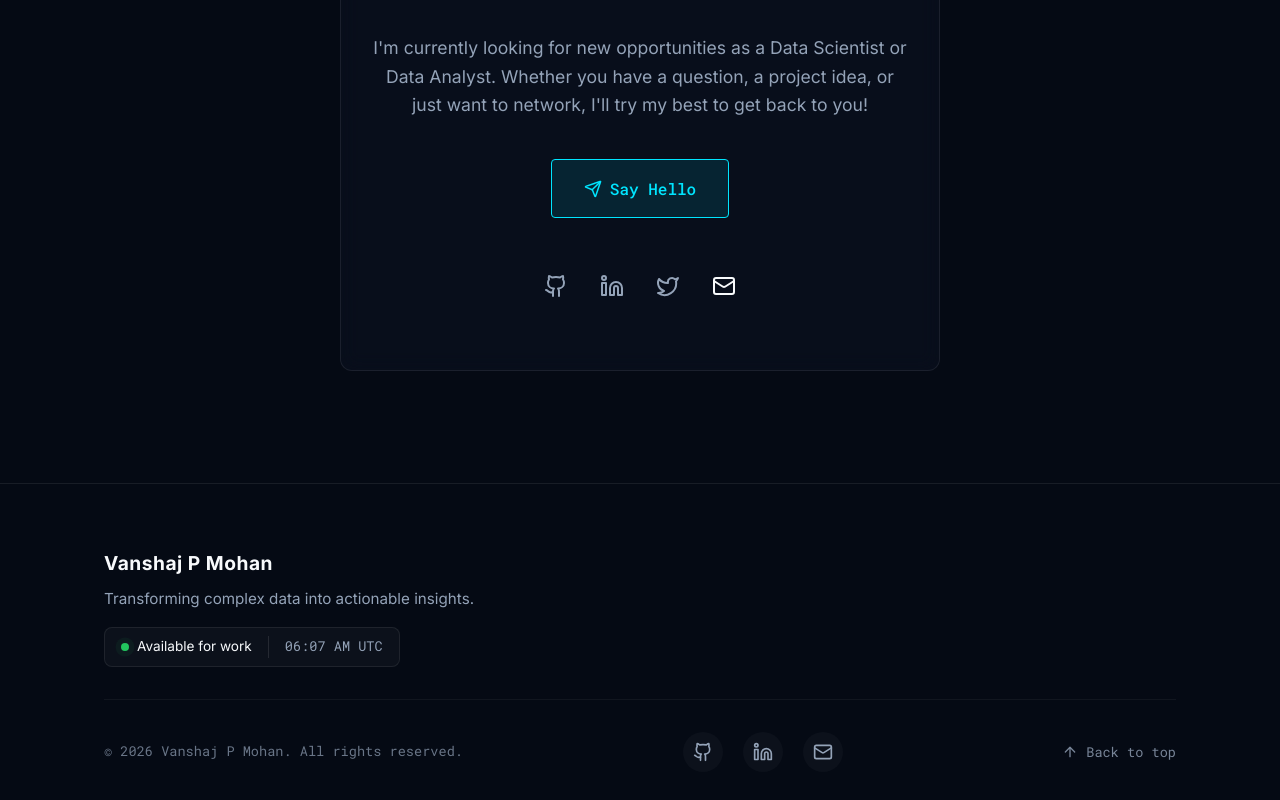
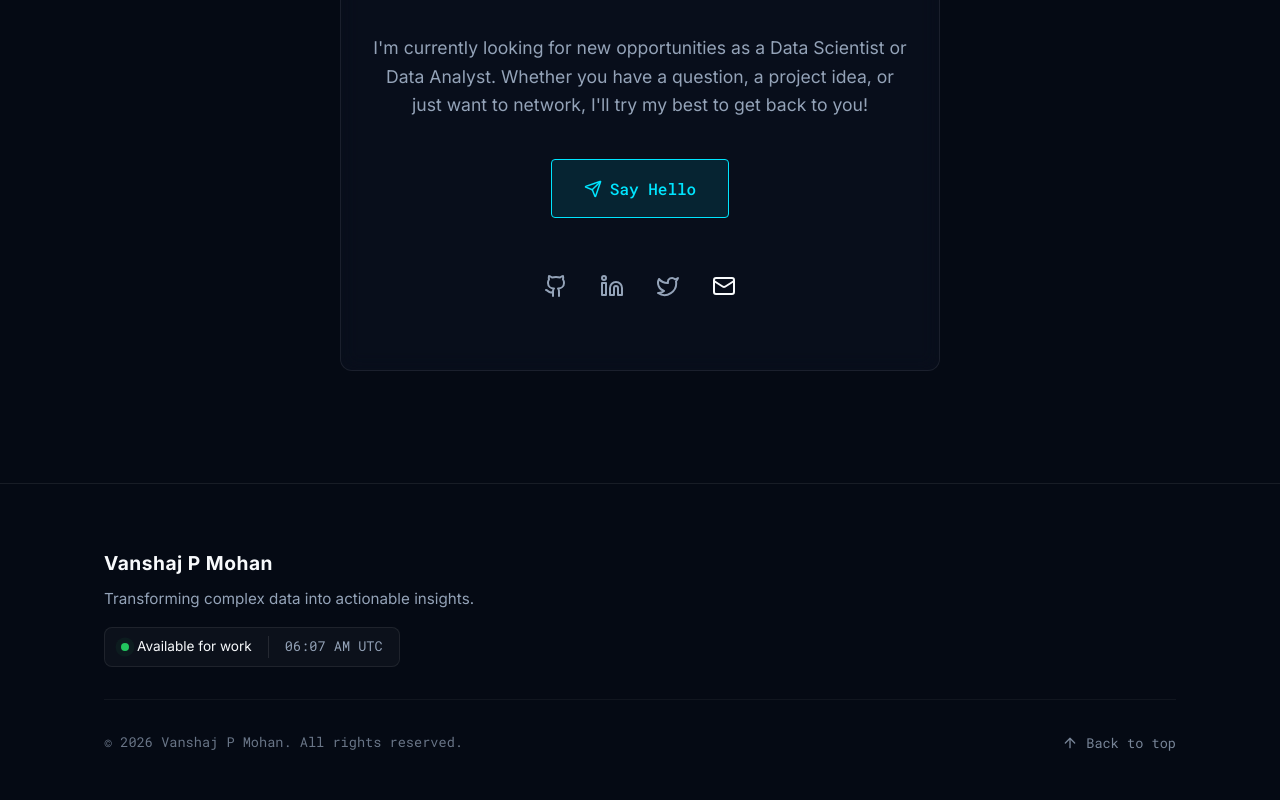
Before and after one commit to Vanshaj14Mohan/Portfolio, a React (Vite) app: page / in a window 1280 px wide. Shown: the part 5790-6590 px from the top of the page. Built offline with nearby package versions, Linux system fonts and the light colour scheme.

Commit message:
Portfolio

```diff
--- a/src/components/Footer.css
+++ b/src/components/Footer.css
@@ -77,9 +77,9 @@
   gap: 1.25rem;
 }
 
-.magnetic-item {
+.footer-socials a {
   color: var(--text-secondary);
-  transition: transform 0.2s cubic-bezier(0.1, 0.7, 0.1, 1), background-color 0.3s ease, color 0.3s ease;
+  transition: all 0.3s ease;
   display: flex;
   align-items: center;
   justify-content: center;
@@ -90,10 +90,11 @@
   border: 1px solid transparent;
 }
 
-.magnetic-item:hover {
-  color: var(--primary-color);
-  background-color: rgba(0, 229, 255, 0.08);
-  border-color: rgba(0, 229, 255, 0.2);
+.footer-socials a:hover {
+  color: var(--cyan);
+  background-color: rgba(100, 255, 218, 0.08); /* slight cyan tint */
+  border-color: rgba(100, 255, 218, 0.2);
+  transform: translateY(-3px);
 }
 
 .footer-bottom {
--- a/src/components/Footer.jsx
+++ b/src/components/Footer.jsx
@@ -1,36 +1,6 @@
-import React, { useState, useEffect, useRef } from 'react';
+import React, { useState, useEffect } from 'react';
 import { Github, Linkedin, Mail, ArrowUp } from 'lucide-react';
 import './Footer.css';
-
-const MagneticIcon = ({ children, href }) => {
-  const [position, setPosition] = useState({ x: 0, y: 0 });
-  const ref = useRef(null);
-
-  const handleMouse = (e) => {
-    const { clientX, clientY } = e;
-    const { height, width, left, top } = ref.current.getBoundingClientRect();
-    const middleX = clientX - (left + width / 2);
-    const middleY = clientY - (top + height / 2);
-    setPosition({ x: middleX * 0.4, y: middleY * 0.4 });
-  };
-
-  const reset = () => {
-    setPosition({ x: 0, y: 0 });
-  };
-
-  return (
-    <a
-      href={href}
-      ref={ref}
-      onMouseMove={handleMouse}
-      onMouseLeave={reset}
-      className="magnetic-item"
-      style={{ transform: `translate(${position.x}px, ${position.y}px)` }}
-    >
-      {children}
-    </a>
-  );
-};
 
 const Footer = () => {
   const [time, setTime] = useState(new Date());
@@ -67,13 +37,6 @@ const Footer = () => {
           <p className="copyright">
             &copy; {new Date().getFullYear()} Vanshaj P Mohan. All rights reserved.
           </p>
-
-          <div className="footer-socials">
-             <MagneticIcon href="https://github.com"><Github size={20}/></MagneticIcon>
-             <MagneticIcon href="https://linkedin.com"><Linkedin size={20}/></MagneticIcon>
-             <MagneticIcon href="mailto:vanshaj@example.com"><Mail size={20}/></MagneticIcon>
-          </div>
-
           <button onClick={scrollToTop} className="back-to-top">
             <ArrowUp size={16} /> Back to top
           </button>
```
